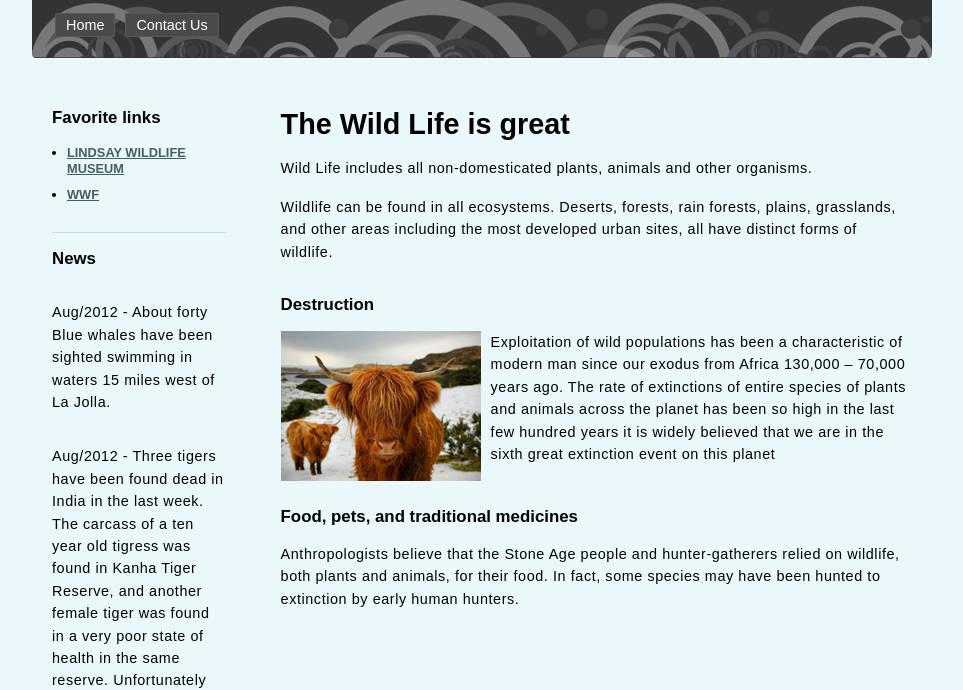
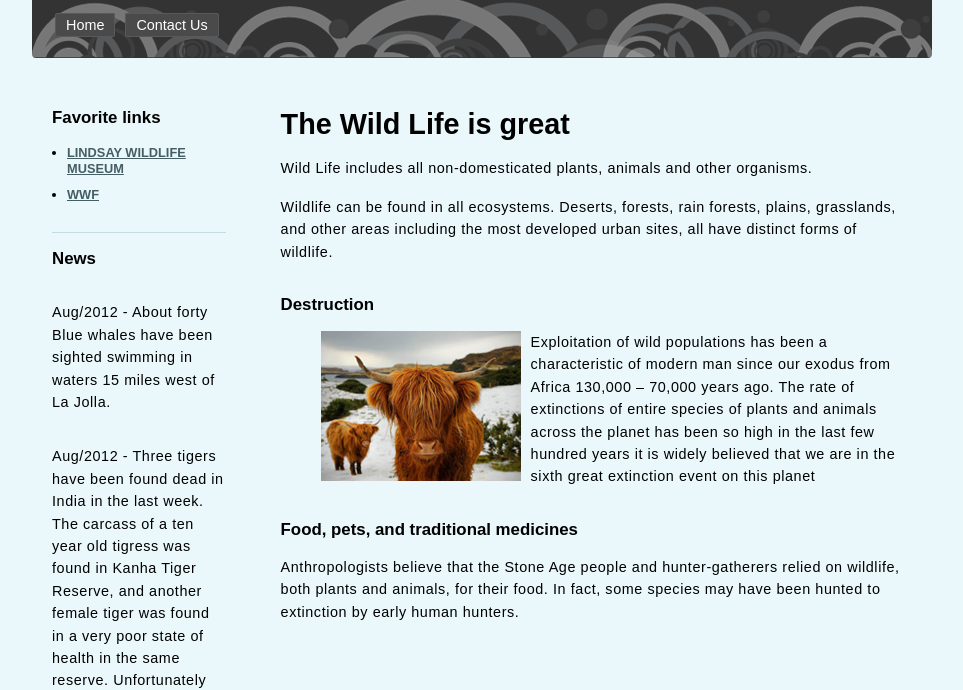
Before and after one commit to bbtodd/CIS128homework2, a plain HTML site: page index.html in a window 1280 px wide. Shown: the part 114-804 px from the top of the page, without its empty margins (158-1121 px from the left). Drawn offline with Linux system fonts and the light colour scheme.

Commit message:
Update index.html

```diff
--- a/index.html
+++ b/index.html
@@ -43,7 +43,7 @@
 
             <div>
                 <h3>Destruction</h3>
-                <img src="images/img1.jpg" class="float-left" alt="This is a picture of a wild animal on a snowy tundra">
+                <figure><img src="images/img1.jpg" class="float-left" alt="This is a picture of a wild animal on a snowy tundra"></figure>
                 <p>Exploitation of wild populations has been a characteristic of modern man since our exodus from Africa 130,000 – 70,000 years ago. The rate of extinctions of entire species of plants and animals across the planet has been so high in the last few hundred years it is widely believed that we are in the sixth great extinction event on this planet</p>
             </div>
 
```
